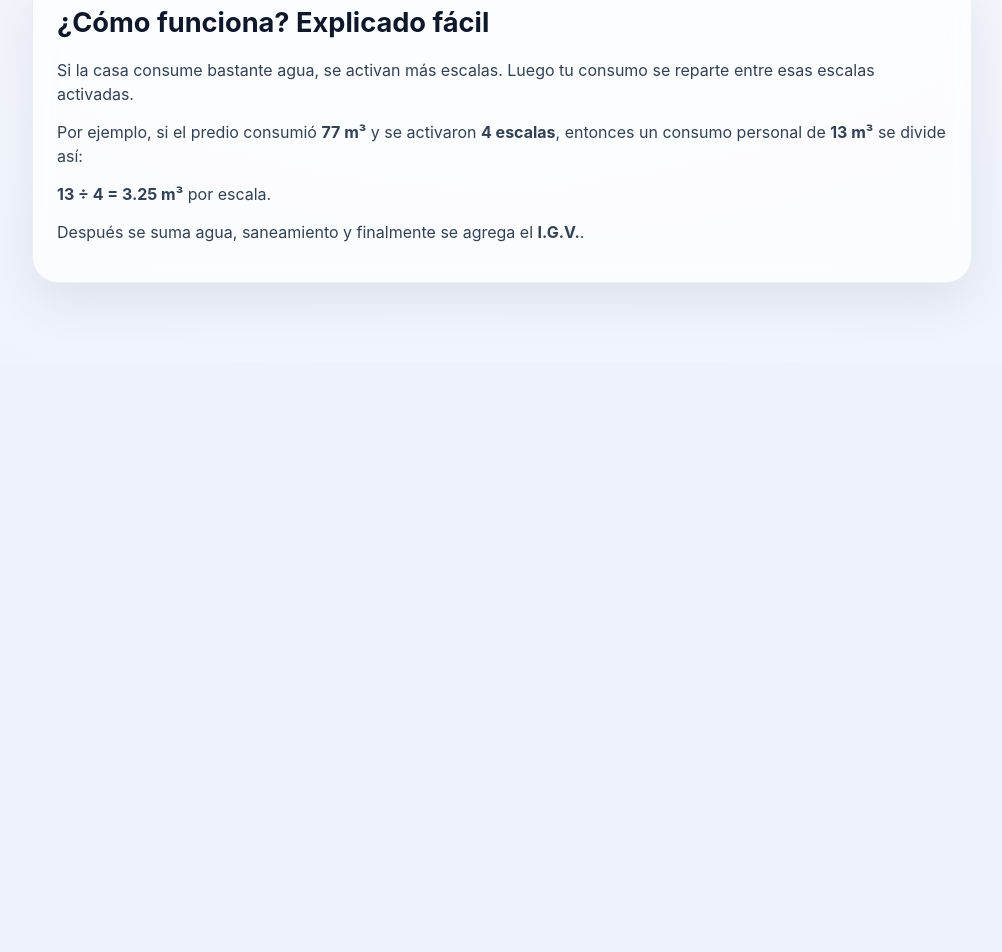
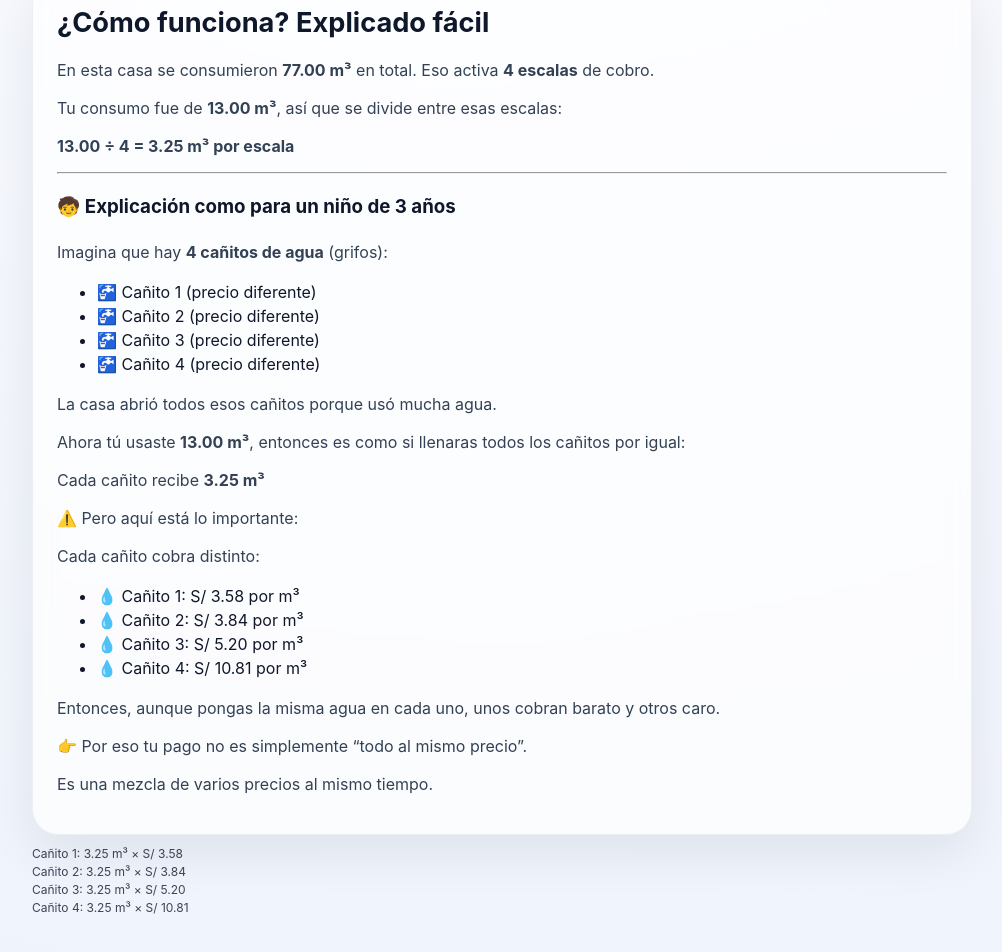
Before and after one commit to Akiranm2/medicion_agua, a React (Vite) app: page / in a window 1280 px wide. Shown: the part 925-1877 px from the top of the page, without its empty margins (138-1140 px from the left). Before the commit the page ends 1288 px from the top, so only its background shows below. Built offline with nearby package versions, Linux system fonts and the light colour scheme.

Commit message:
fix: calculo por bloques desbloqueados + IGV

```diff
--- a/src/App.tsx
+++ b/src/App.tsx
@@ -315,22 +315,88 @@ function App() {
 
       <section className="explain-card">
         <h2>¿Cómo funciona? Explicado fácil</h2>
+
   <p>
-          Si la casa consume bastante agua, se activan más escalas. Luego tu consumo se reparte
-          entre esas escalas activadas.
+    En esta casa se consumieron <strong>{decimal.format(appliedTotal)} m³</strong> en total.
+    Eso activa <strong>{summary.unlockedCount} escalas</strong> de cobro.
   </p>
+
   <p>
-          Por ejemplo, si el predio consumió <strong>77 m³</strong> y se activaron{' '}
-          <strong>4 escalas</strong>, entonces un consumo personal de <strong>13 m³</strong> se
-          divide así:
+    Tu consumo fue de <strong>{decimal.format(appliedPersonal)} m³</strong>, así que se divide entre
+    esas escalas:
   </p>
+
   <p>
-          <strong>13 ÷ 4 = 3.25 m³</strong> por escala.
+    <strong>
+      {decimal.format(appliedPersonal)} ÷ {summary.unlockedCount} ={' '}
+      {decimal.format(summary.perBlockVolume)} m³ por escala
+    </strong>
   </p>
+
+  <hr />
+
+  <h3>🧒 Explicación como para un niño de 3 años</h3>
+
   <p>
-          Después se suma agua, saneamiento y finalmente se agrega el <strong>I.G.V.</strong>.
+    Imagina que hay <strong>{summary.unlockedCount} cañitos de agua</strong> (grifos):
+  </p>
+
+  <ul>
+    {Array.from({ length: summary.unlockedCount }).map((_, i) => (
+      <li key={i}>
+        🚰 Cañito {i + 1} (precio diferente)
+      </li>
+    ))}
+  </ul>
+
+  <p>
+    La casa abrió todos esos cañitos porque usó mucha agua.
+  </p>
+
+  <p>
+    Ahora tú usaste <strong>{decimal.format(appliedPersonal)} m³</strong>, entonces es como si
+    llenaras todos los cañitos por igual:
+  </p>
+
+  <p>
+    Cada cañito recibe <strong>{decimal.format(summary.perBlockVolume)} m³</strong>
+  </p>
+
+  <p>
+    ⚠️ Pero aquí está lo importante:
+  </p>
+
+  <p>
+    Cada cañito cobra distinto:
+  </p>
+
+  <ul>
+    {selectedCategory.blocks.slice(0, summary.unlockedCount).map((b, i) => (
+      <li key={i}>
+        💧 Cañito {i + 1}: S/ {(b.potable + b.sewage).toFixed(2)} por m³
+      </li>
+    ))}
+  </ul>
+
+  <p>
+    Entonces, aunque pongas la misma agua en cada uno, unos cobran barato y otros caro.
+  </p>
+
+  <p>
+    👉 Por eso tu pago no es simplemente “todo al mismo precio”.
+  </p>
+
+  <p>
+    Es una mezcla de varios precios al mismo tiempo.
   </p>
       </section>
+      <div style={{ marginTop: '10px' }}>
+  {selectedCategory.blocks.slice(0, summary.unlockedCount).map((b, i) => (
+    <div key={i} style={{ fontSize: '12px', opacity: 0.8 }}>
+      Cañito {i + 1}: {decimal.format(summary.perBlockVolume)} m³ × S/ {(b.potable + b.sewage).toFixed(2)}
+    </div>
+  ))}
+</div>
     </main>
   )
 }
```
Lines whose indentation alone changed are shown as unchanged.
